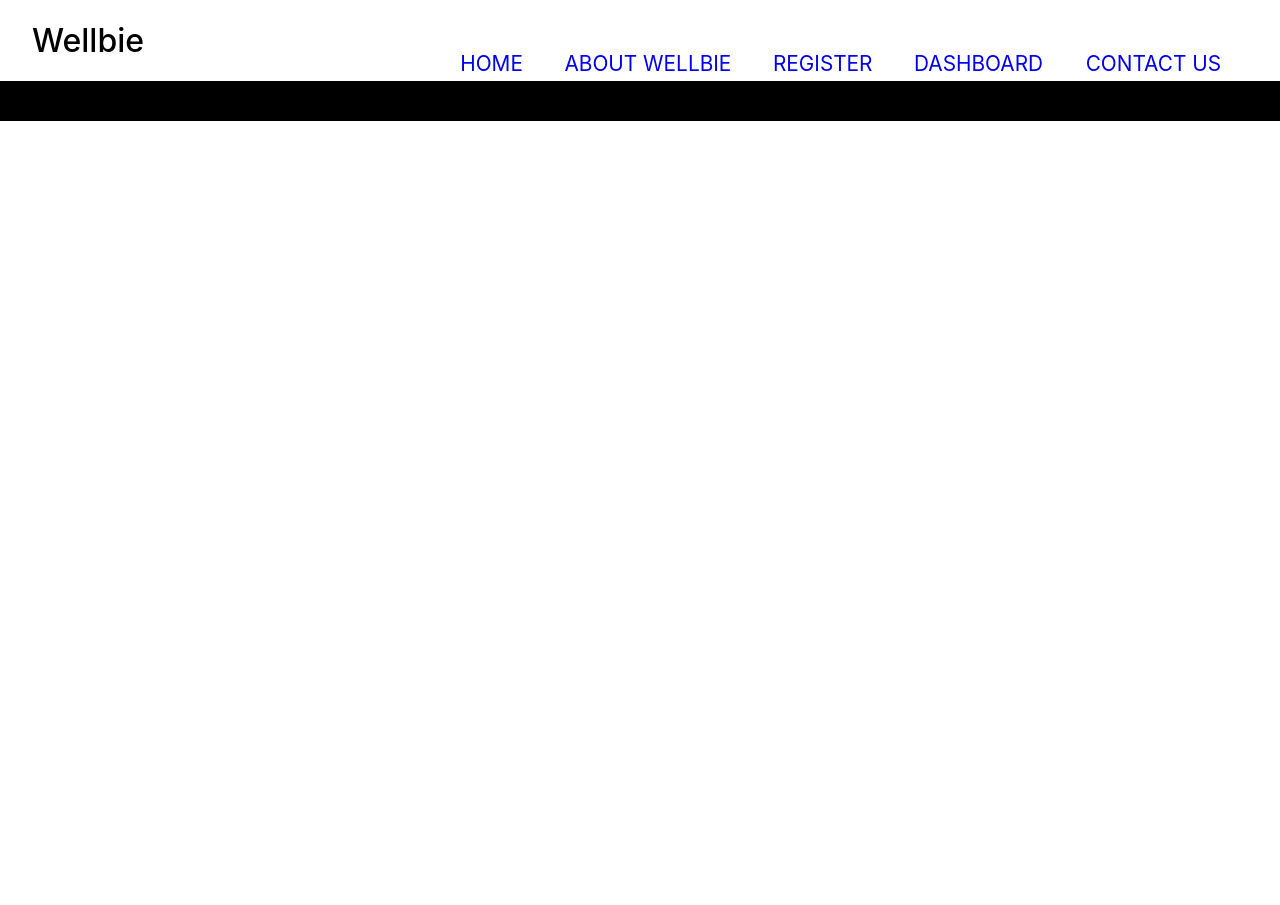
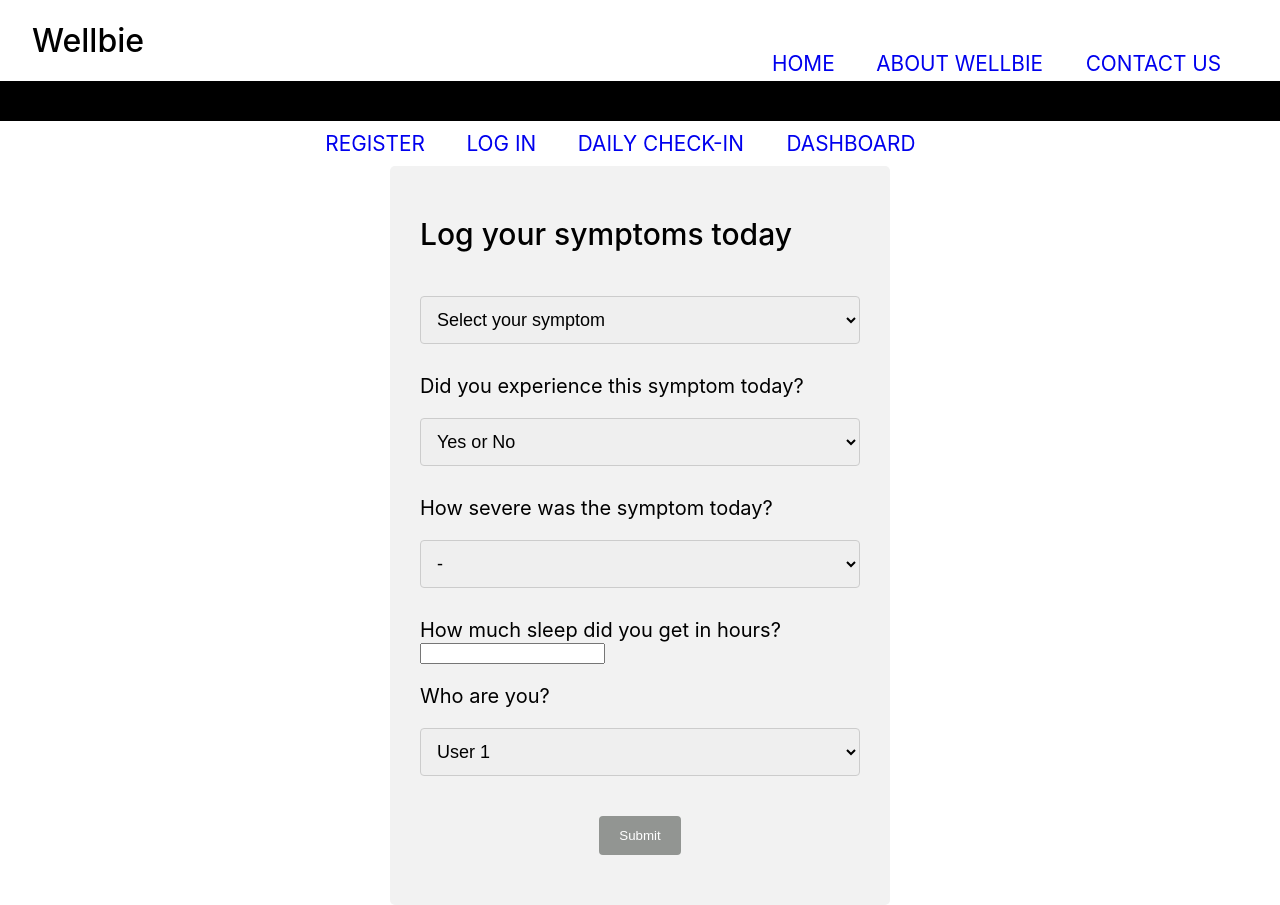
Before and after one commit to onyela-o/wellbie-frontend, a React (Create React App) app in the folder frontend/: page /check-in in a window 1280 px wide. Before the commit the page ends 800 px from the top, so only its background shows below. Built offline with nearby package versions, Linux system fonts and the light colour scheme.

Commit message:
Update styling

```diff
--- a/frontend/src/App.css
+++ b/frontend/src/App.css
@@ -38,24 +38,26 @@ p {
   overflow: hidden;
 }
 
+.user-bar {
+  float: center;
+  text-align: center;
+  padding: 0px 60px 0 0;
+  margin: 10px -1px;
+  overflow: hidden;
+}
 .nav-links {
-  color: #000000;
+  color: #5592cb;
   font-size: 1.3rem;
   text-decoration: none;
   text-transform: uppercase;
 }
 .nav-links a:hover,
 .nav-links a:active {
-  color: #a23c9d;
+  color: #3c66a2;
 }
 
-/* .topnav {
-  margin: auto -1px;
-  overflow: hidden;
-} */
-
 #colourstrip {
-  width: 100%;
+  width: auto;
   height: 5vh;
   border-style: solid;
   border-color: #000;
@@ -69,13 +71,14 @@ p {
 
 .column {
   float: left;
-  width: 45%;
+  width: 35%;
   padding: 5px;
-  height: 50vh;
+  height: 100vh;
 }
 
 .column .home-image {
-  height: 2px;
+  height: auto;
+  width: auto;
 }
 
 .about-column {
@@ -93,3 +96,63 @@ p {
   margin: 1.5px;
   border: 0.5px solid #3d7d80;
 }
+
+/* Form styling */
+/* Style inputs with type="text", select elements and textareas */
+input[type='text'],
+select {
+  width: 100%; /* Full width */
+  padding: 12px; /* Some padding */
+  border: 1px solid #ccc; /* Gray border */
+  border-radius: 4px; /* Rounded borders */
+  box-sizing: border-box; /* Make sure that padding and width stays in place */
+  margin-top: 20px; /* Add a top margin */
+  margin-bottom: 20px; /* Bottom margin */
+  resize: vertical; /* Allow the user to vertically resize the textarea (not horizontally) */
+}
+
+select {
+  font-size: 18px;
+  font-family: 'Montserrat', sans-serif;
+}
+
+/* Style the submit button with a specific background color etc */
+input[type='submit'] {
+  background-color: #929592;
+  color: white;
+  padding: 12px 20px;
+  border: none;
+  border-radius: 4px;
+  cursor: pointer;
+  margin: 20px auto;
+  display: block;
+}
+
+/* When moving the mouse over the submit button, add a darker green color */
+input[type='submit']:hover {
+  background-color: #696d6d;
+}
+
+/* Add a background color and some padding around the form */
+.form-wrapper {
+  border-radius: 5px;
+  background-color: #f2f2f2;
+  padding: 30px;
+  max-width: 500px;
+  margin-right: auto;
+  margin-left: auto;
+}
+
+.form-wrapper h1 {
+  margin: 20px auto;
+  font-size: 30px;
+}
+
+.form-wrapper label {
+  font-size: 20px;
+}
+
+.form-wrapper p {
+  color: red;
+  margin: 10px auto;
+}
--- a/frontend/src/App.js
+++ b/frontend/src/App.js
@@ -8,14 +8,14 @@ import ContactUs from './pages/ContactUs'
 
 import SignUp from './pages/Register'
 import LogIn from './pages/LogIn'
+import LogOut from './pages/LogOut'
+import DailyCheckIn from './pages/DailyCheckIn'
 
 import Dashboard from './pages/Dashboard'
 import Pain from './pages/Pain'
 import Fatigue from './pages/Fatigue'
 
 import { BrowserRouter as Router, Route, Routes } from 'react-router-dom'
-
-
 
 function App() {
   return (
@@ -32,6 +32,8 @@ function App() {
           <Route exact path='/contact-us' element={<ContactUs />} />
           <Route exact path='/register' element={<SignUp />} />
           <Route exact path='/log-in' element={<LogIn />} />
+          <Route exact path='/log-out' element={<LogOut />} />
+          <Route exact path='/check-in' element={<DailyCheckIn />} />
           <Route exact path='/dashboard' element={<Dashboard />} />
           <Route exact path='/dashboard/pain' element={<Pain />} />
           <Route exact path='/dashboard/fatigue' element={<Fatigue />} />
--- a/frontend/src/components/NavigationBar.jsx
+++ b/frontend/src/components/NavigationBar.jsx
@@ -3,9 +3,11 @@ import { Link } from 'react-router-dom'
 
 const Title = () => {
   return (
-    <Link to={'/'} style={{ textDecoration: 'none' }}>
-      <h1>Wellbie</h1>
-    </Link>
+    <div>
+      <Link to={'/'} style={{ textDecoration: 'none' }}>
+        <h1>Wellbie</h1>
+      </Link>
+    </div>
   )
 }
 
@@ -32,14 +34,31 @@ const NavigationOptions = () => {
           <Link to='/about' style={linkStyle}>
             About Wellbie
           </Link>
+          <Link to='/contact-us' style={lastLinkStyle}>
+            Contact Us
+          </Link>
+        </ul>
+      </nav>
+    </div>
+  )
+}
+
+const UserOptions = () => {
+  return (
+    <div>
+      <nav>
+        <ul className='user-bar nav-links'>
           <Link to='/register' style={linkStyle}>
             Register
           </Link>
-          <Link to='/dashboard' style={linkStyle}>
+          <Link to='/log-in' style={linkStyle}>
+            Log in
+          </Link>
+          <Link to='/check-in' style={linkStyle}>
+            Daily Check-in
+          </Link>
+          <Link to='/dashboard' style={lastLinkStyle}>
             Dashboard
-          </Link>
-          <Link to='/contact-us' style={lastLinkStyle}>
-            Contact Us
           </Link>
         </ul>
       </nav>
@@ -56,7 +75,11 @@ const NavigationBar = () => {
     <div>
       <Title />
       <NavigationOptions />
+
       <ColourStrip />
+      <div>
+        <UserOptions />
+      </div>
     </div>
   )
 }
--- a/frontend/src/pages/ContactUs.jsx
+++ b/frontend/src/pages/ContactUs.jsx
@@ -1,7 +1,11 @@
 const ContactUs = () => (
   <div>
-        <h2>This is to contact us </h2>
-        <p>Some more info here</p>
+    <p>
+      If you have any questions, comments or concerns, please email us on{' '}
+      <a href='mailto:wellbie.uk@gmail.com?subject=Feedback for Wellbie'>
+        wellbie.uk@gmail.com
+      </a>
+    </p>
   </div>
 )
 
--- /dev/null
+++ b/frontend/src/pages/DailyCheckIn.jsx
@@ -0,0 +1,140 @@
+import React, { useEffect } from 'react'
+import { useForm } from 'react-hook-form'
+import { useNavigate } from 'react-router-dom'
+
+const DailyCheckIn = () => {
+  const {
+    register,
+    handleSubmit,
+    reset,
+    formState,
+    formState: { errors, isSubmitSuccessful },
+  } = useForm()
+
+  const navigate = useNavigate()
+
+  const onSubmit = (data) =>
+    fetch('http://127.0.0.1:8000/api/', {
+      method: 'POST',
+      headers: {
+        'Content-Type': 'application/json',
+      },
+      mode: 'cors',
+      body: JSON.stringify(data),
+    })
+
+  if (isSubmitSuccessful) {
+    alert('You have successfully logged your symptoms.')
+    navigate('/dashboard')
+  }
+
+  useEffect(() => {
+    if (formState.isSubmitSuccessful) {
+      reset({ category: '', experienced_today: '', severity: '', sleep: '' })
+    }
+  }, [formState, reset])
+
+  return (
+    <div className='form-wrapper'>
+      <h1>Log your symptoms today</h1>
+      <form onSubmit={handleSubmit(onSubmit)}>
+        <div>
+          <select
+            defaultValue=''
+            id='category'
+            label='Categories'
+            {...register('category', {
+              required: 'Error: Selecting a category is required',
+            })}
+          >
+            <option value='' disabled>
+              Select your symptom
+            </option>
+            <option value='PAIN'>Pain</option>
+            <option value='FATIGUE'>Fatigue</option>
+          </select>
+          <p>{errors.category?.message}</p>
+        </div>
+
+        <div>
+          <label htmlFor='experienced_today'>
+            Did you experience this symptom today?
+          </label>
+          <select
+            defaultValue=''
+            id='experienced_today'
+            label='Experienced'
+            {...register('experienced_today', {
+              required:
+                'Error: Selecting whether you experienced the symptom today is required',
+            })}
+          >
+            <option value='' disabled>
+              Yes or No
+            </option>
+            <option value='Yes'>Yes</option>
+            <option value='No'>No</option>
+          </select>
+          <p>{errors.experienced_today?.message}</p>
+        </div>
+
+        <div>
+          <label htmlFor='experienced_today'>
+            How severe was the symptom today?
+          </label>
+          <select
+            defaultValue=''
+            id='severity'
+            label='Severity'
+            {...register('severity', {
+              required: 'Error: Selecting the severity is required',
+            })}
+          >
+            <option value='' disabled>
+              -
+            </option>
+            <option value='0'>0</option>
+            <option value='1'>1</option>
+            <option value='2'>2</option>
+            <option value='3'>3</option>
+            <option value='4'>4</option>
+            <option value='5'>5</option>
+            <option value='6'>6</option>
+            <option value='7'>7</option>
+            <option value='8'>8</option>
+            <option value='9'>9</option>
+            <option value='10'>10</option>
+          </select>
+          <p>{errors.severity?.message}</p>
+        </div>
+
+        <div>
+          <label htmlFor='sleep'>How much sleep did you get in hours?</label>
+          <div>
+            <input type='number' size='10' id='sleep' {...register('sleep')} />
+          </div>
+        </div>
+        <br></br>
+
+        <div>
+          <label htmlFor='author'>Who are you?</label>
+          <select
+            defaultValue='1'
+            id='author'
+            label='Author'
+            {...register('author', {
+              required: 'Error: Selecting the author is required',
+            })}
+          >
+            <option value='1'>User 1</option>
+          </select>
+          <p>{errors.author?.message}</p>
+        </div>
+
+        <input type='submit' />
+      </form>
+    </div>
+  )
+}
+
+export default DailyCheckIn
```
Also changed, not shown: frontend/src/images/wellbie-no-text-logo.png (added).
